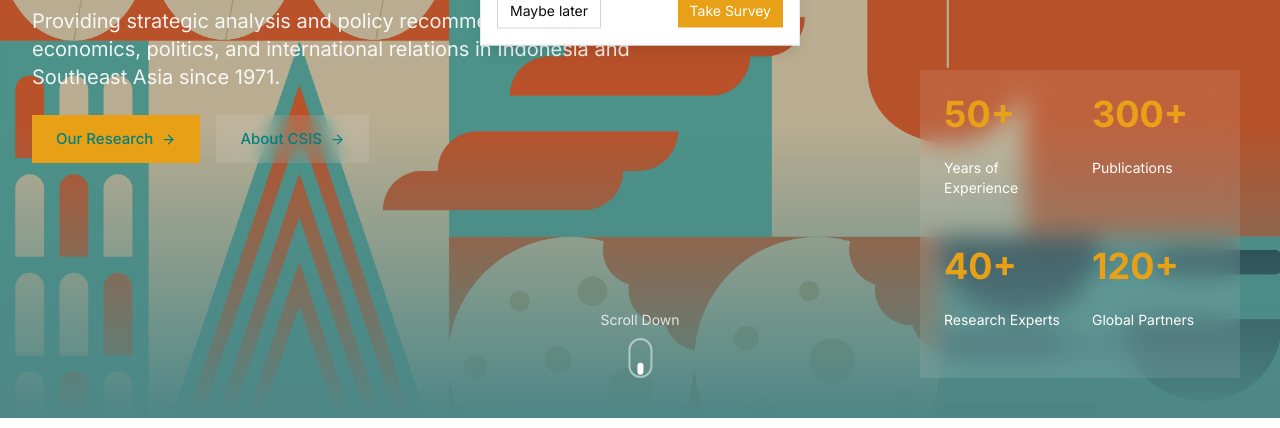
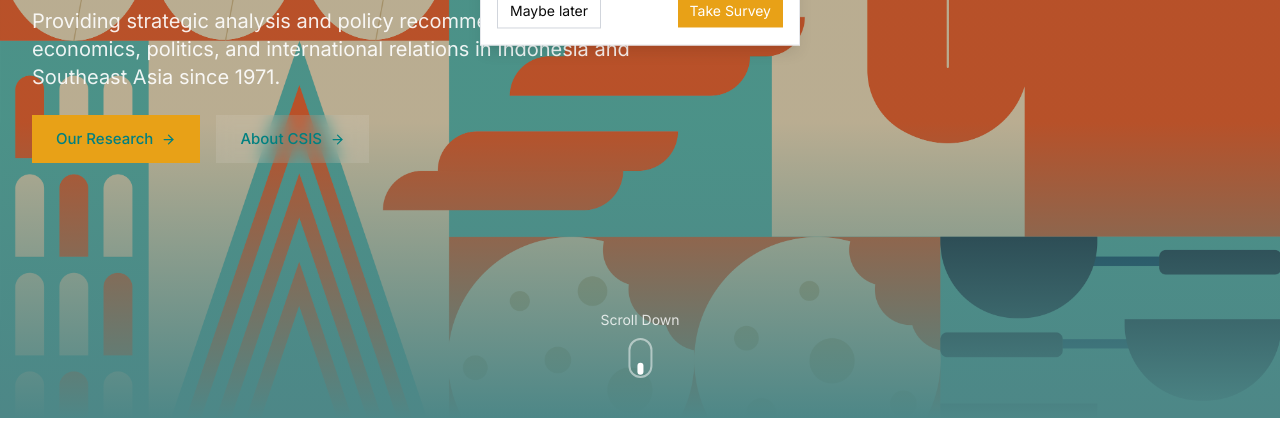
Before and after one commit to Masozee/nalar, a Next.js app: page / in a window 1280 px wide. Shown: the part 494-922 px from the top of the page. Built offline with nearby package versions, Linux system fonts and the light colour scheme; no server answers.

Commit message:
edit hero

```diff
--- a/src/components/Hero.tsx
+++ b/src/components/Hero.tsx
@@ -102,34 +102,6 @@ export default function Hero() {
           </div>
         </motion.div>
       </div>
-
-      {/* Floating stats */}
-      <FadeIn
-        className="absolute bottom-10 right-10 z-20 hidden lg:block"
-        delay={0.8}
-        direction="left"
-      >
-        <div className="bg-white/10 backdrop-blur-md p-6 max-w-xs">
-          <div className="grid grid-cols-2 gap-6">
-            <div>
-              <p className="text-accent text-4xl font-bold">50+</p>
-              <p className="text-white text-sm">Years of Experience</p>
-            </div>
-            <div>
-              <p className="text-accent text-4xl font-bold">300+</p>
-              <p className="text-white text-sm">Publications</p>
-            </div>
-            <div>
-              <p className="text-accent text-4xl font-bold">40+</p>
-              <p className="text-white text-sm">Research Experts</p>
-            </div>
-            <div>
-              <p className="text-accent text-4xl font-bold">120+</p>
-              <p className="text-white text-sm">Global Partners</p>
-            </div>
-          </div>
-        </div>
-      </FadeIn>
     </section>
   );
 }
```
